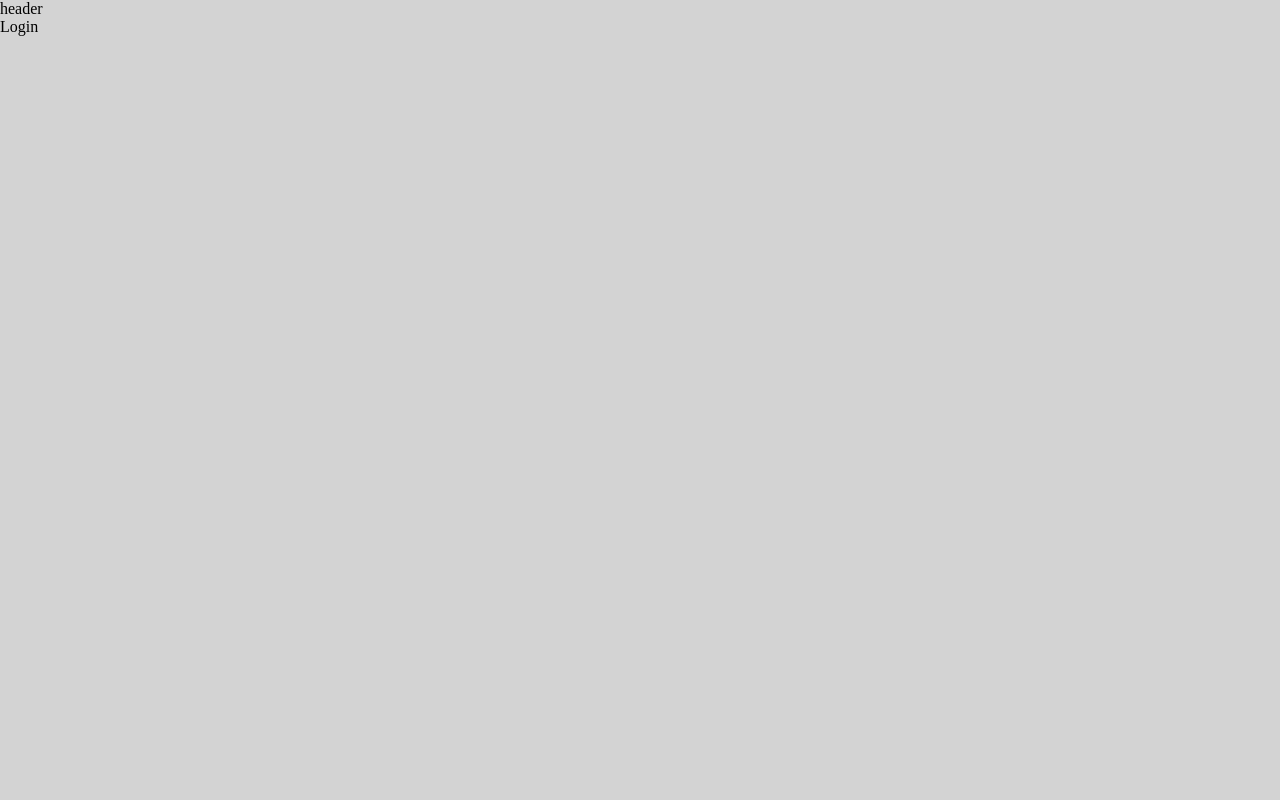
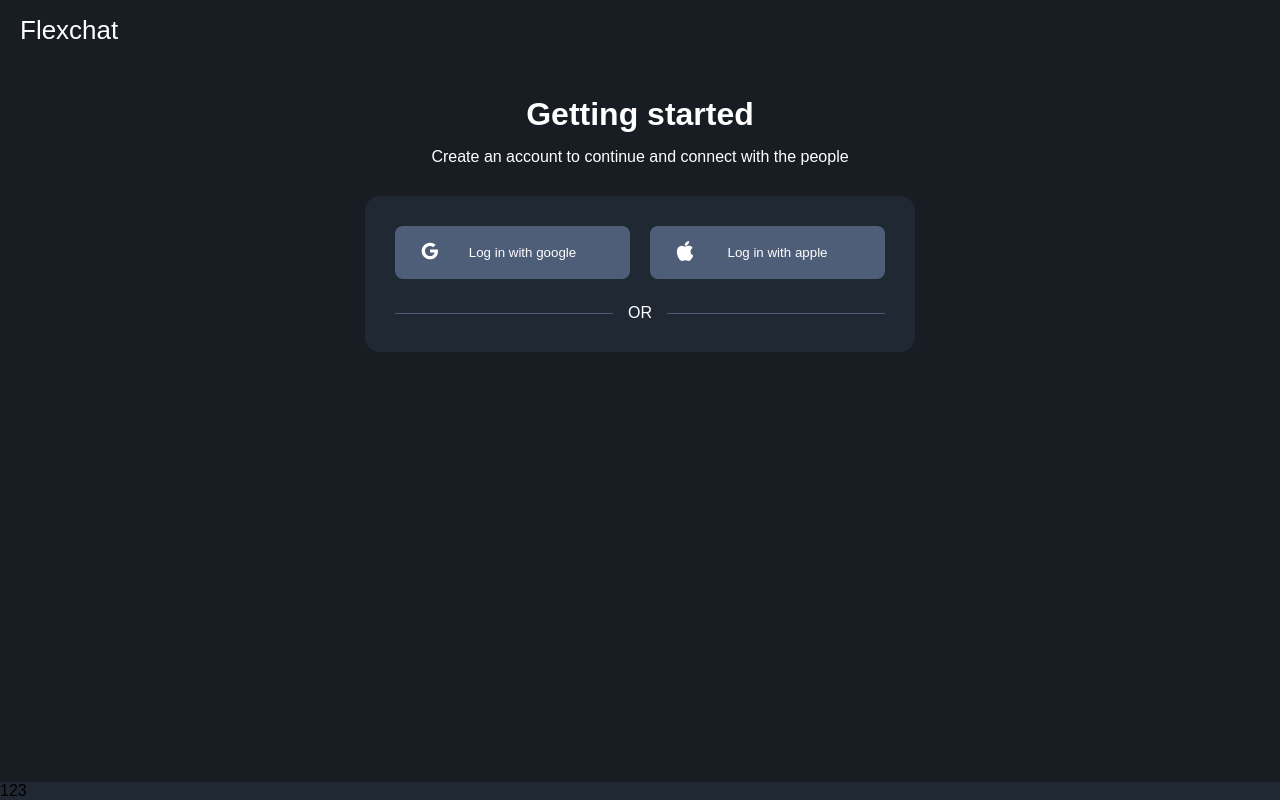
Before and after one commit to FlexChat/WebClient, a React (Create React App) app: page / in a window 1280 px wide. Built offline with nearby package versions, Linux system fonts and the light colour scheme.

Commit message:
adding form and buttons

```diff
--- /dev/null
+++ b/src/components/Header/index.tsx
@@ -0,0 +1,11 @@
+import React from "react";
+import { Wrapper, CompanyName } from "./style";
+
+const Header: React.FC = () => (
+  <Wrapper>
+    <CompanyName>Flexchat</CompanyName>
+    {/* <div>Language?</div> */}
+  </Wrapper>
+);
+
+export default Header;
--- /dev/null
+++ b/src/components/Header/style.ts
@@ -0,0 +1,14 @@
+import styled from "styled-components";
+
+export const Wrapper = styled.header`
+  display: flex;
+  justify-content: space-between;
+  align-items: center;
+  height: 60px;
+  padding: 20px;
+`;
+
+export const CompanyName = styled.span`
+  color: ${({ theme }) => theme.colors.text.primary_light};
+  font-size: 26px;
+`;
--- /dev/null
+++ b/src/containers/Button/index.tsx
@@ -0,0 +1,14 @@
+import React from "react";
+import Wrapper from "./style";
+
+type Props = {
+  children?: React.ReactNode;
+}
+
+const Button: React.FC<Props> = ({ children }) => (
+  <Wrapper>
+    {children}
+  </Wrapper>
+);
+
+export default Button;
--- /dev/null
+++ b/src/containers/Button/style.ts
@@ -0,0 +1,22 @@
+import styled from "styled-components";
+
+const Wrapper = styled.button`
+  padding: 15px 25px;
+  border-radius: 8px;
+  border: none;
+  background: ${({ theme }) => theme.colors.background.secondary_light};
+  color: ${({ theme }) => theme.colors.text.primary_light};
+  transition: background .15s;
+
+  &:hover {
+    cursor: pointer;
+    background: ${({ theme }) => theme.colors.background.secondary_dark};
+    transition: background .15s;
+  }
+  &:active {
+    background: ${({ theme }) => theme.colors.background.secondary_darker};
+    transition: background .15s;
+  }
+`;
+
+export default Wrapper;
--- a/src/containers/CommonPage/index.tsx
+++ b/src/containers/CommonPage/index.tsx
@@ -1,5 +1,6 @@
 import React from "react";
-import { Wrapper, Main } from "./style";
+import Header from "components/Header";
+import { Wrapper, Main, Footer } from "./style";
 
 type Props = {
   children?: React.ReactNode;
@@ -7,10 +8,13 @@ type Props = {
 
 const CommonPage: React.FC<Props> = ({ children }) => (
   <Wrapper>
-    header
+    <Header />
     <Main>
       {children}
     </Main>
+    <Footer>
+      <div>123</div>
+    </Footer>
   </Wrapper>
 );
 
--- a/src/containers/CommonPage/style.ts
+++ b/src/containers/CommonPage/style.ts
@@ -1,14 +1,17 @@
 import styled from "styled-components";
 
 export const Wrapper = styled.div`
-  background: ${({ theme }) => theme.colors.primary};
+  background: ${({ theme }) => theme.colors.background.primary_dark};
   min-height: 100vh;
+  display: grid;
+  grid-template-columns: 1fr;
+  grid-template-rows: auto 1fr auto;
 `;
 
 export const Footer = styled.footer`
-
+  background: ${({ theme }) => theme.colors.background.primary_dark_light};
 `;
 
 export const Main = styled.main`
-
+  display: flex;
 `;
--- /dev/null
+++ b/src/containers/Inline/index.tsx
@@ -0,0 +1,38 @@
+import React, { useContext } from "react";
+import { Wrapper, ContainerWrap } from "./style";
+
+const GapContext = React.createContext<number>(-1);
+
+type Props = {
+  children?: React.ReactNode;
+}
+
+type ContainerProps = {
+  flex?: string,
+} & Props;
+
+const Container: React.FC<ContainerProps> = ({ children, flex }) => {
+  const gap = useContext(GapContext);
+  return (
+    <ContainerWrap gap={gap} flex={flex}>{children}</ContainerWrap>
+  );
+};
+
+type LineProps = {
+  gap: number;
+} & Props;
+
+const Inline:React.FC<LineProps> & {Container: React.FC<ContainerProps>} = ({ children, gap }) => (
+  <GapContext.Provider value={gap}>
+    <Wrapper>
+      {children}
+    </Wrapper>
+  </GapContext.Provider>
+);
+
+Inline.Container = Container;
+
+export default Inline;
+// export {
+// Container,
+// };
--- /dev/null
+++ b/src/containers/Inline/style.ts
@@ -0,0 +1,24 @@
+import styled from "styled-components";
+
+export const Wrapper = styled.div`
+  display: flex;
+  align-items: center;
+`;
+
+interface GapProps {
+  gap: number;
+  flex?: string;
+}
+
+export const ContainerWrap = styled.div<GapProps>`
+  flex: ${(props) => props.flex || 1};
+
+  & button {
+    width: 100%;
+  }
+  margin-right: ${({ gap }) => gap}px;
+
+  &:last-child {
+    margin-right: 0px;
+  }
+`;
--- a/src/pages/LoginPage/index.tsx
+++ b/src/pages/LoginPage/index.tsx
@@ -1,9 +1,51 @@
 import React from "react";
 import CommonPage from "containers/CommonPage";
+import Inline from "containers/Inline";
+import Button from "containers/Button";
+import Google from "assets/images/google.svg";
+import Apple from "assets/images/apple.svg";
+
+import {
+  Wrapper, Title, SubTitle, Form, OrLine,
+} from "./style";
 
 const LoginPage: React.FC = () => (
   <CommonPage>
-    Login
+    <Wrapper>
+      <Title>Getting started</Title>
+      <SubTitle>Create an account to continue and connect with the people</SubTitle>
+      <Form>
+        <Inline gap={20}>
+          <Inline.Container>
+            <Button>
+              <Inline gap={0}>
+                <Inline.Container flex="none">
+                  <img src={Google} alt="google" width="20" height="20" />
+                </Inline.Container>
+                <Inline.Container>
+                  <span>Log in with google</span>
+                </Inline.Container>
+              </Inline>
+            </Button>
+            {/* <img src={Google} alt="google" width="20" height="20" /> */}
+          </Inline.Container>
+          <Inline.Container>
+            <Button>
+              <Inline gap={0}>
+                <Inline.Container flex="none">
+                  <img src={Apple} alt="apple" width="20" height="20" />
+                </Inline.Container>
+                <Inline.Container>
+                  <span>Log in with apple</span>
+                </Inline.Container>
+              </Inline>
+            </Button>
+          </Inline.Container>
+        </Inline>
+
+        <OrLine>Or</OrLine>
+      </Form>
+    </Wrapper>
   </CommonPage>
 );
 
--- /dev/null
+++ b/src/pages/LoginPage/style.ts
@@ -0,0 +1,53 @@
+import styled from "styled-components";
+
+export const Wrapper = styled.div`
+  flex: 1;
+  display: flex;
+  padding-top: 30px;
+  flex-direction: column;
+  align-items: center;
+  color: ${({ theme }) => theme.colors.text.primary_light};
+`;
+
+export const Title = styled.h1`
+  margin: 0;
+  font-size: 32px;
+  line-height: 48px;
+`;
+
+export const SubTitle = styled.p`
+  margin: 0;
+  font-size: 16px;
+  line-height: 38px;
+`;
+
+export const Form = styled.form`
+  margin-top: 20px;
+  padding: 30px;
+  background: ${({ theme }) => theme.colors.background.primary_dark_light};
+  border-radius: 15px;
+  width: 550px;
+`;
+
+export const OrLine = styled.div`
+  text-transform: uppercase;
+  display: flex;
+  align-items: center;
+  margin-top: 25px;
+
+  &::after {
+    content: "";
+    height: 1px;
+    flex: 1;
+    background: ${({ theme }) => theme.colors.background.secondary_light};
+    margin-left: 15px;
+  }
+
+  &::before {
+    content: "";
+    height: 1px;
+    flex: 1;
+    background: ${({ theme }) => theme.colors.background.secondary_light};
+    margin-right: 15px;
+  }
+`;
--- a/src/styles/global.ts
+++ b/src/styles/global.ts
@@ -1,11 +1,13 @@
 import { createGlobalStyle } from "styled-components";
 
 export default createGlobalStyle`
+  @import url('https://fonts.googleapis.com/css2?family=Roboto+Flex:opsz,wght@8..144,100;8..144,200;8..144,300;8..144,400;8..144,500;8..144,600;8..144,700;8..144,800;8..144,900;8..144,1000&family=Roboto+Mono:wght@300;400;500&display=swap');
   * {
     box-sizing: border-box;
   }
   body, html {
     margin: 0;
     padding: 0;
+    font-family: 'Roboto Flex', sans-serif;
   }
 `;
--- a/src/styles/theme.ts
+++ b/src/styles/theme.ts
@@ -1,11 +1,31 @@
 interface ITheme {
   colors: {
-    primary: string
+    background: {
+      primary_dark: string,
+      primary_dark_light: string,
+      secondary_light: string,
+      secondary_dark: string,
+      secondary_darker: string,
+      secondary_colorful: string,
+    },
+    text: {
+      primary_light: string,
+    }
   }
 }
-const theme = {
+const theme: ITheme = {
   colors: {
-    primary: "lightgrey",
+    background: {
+      primary_dark: "#181C23",
+      primary_dark_light: "#202833",
+      secondary_light: "#4E5D78",
+      secondary_dark: "#3d495e",
+      secondary_darker: "#323d4f",
+      secondary_colorful: "#377DFF",
+    },
+    text: {
+      primary_light: "#FFF",
+    },
   },
 };
 
```
Also changed, not shown: src/assets/images/apple.svg (added), src/assets/images/google.svg (added).
